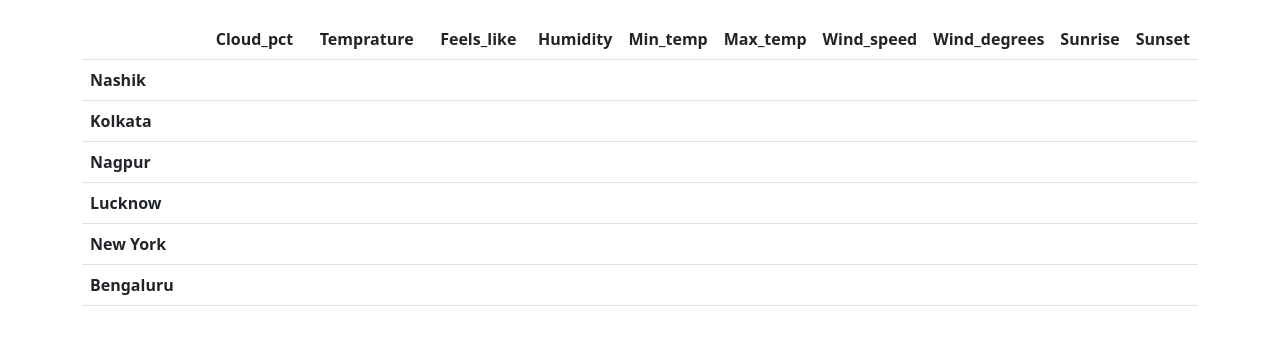
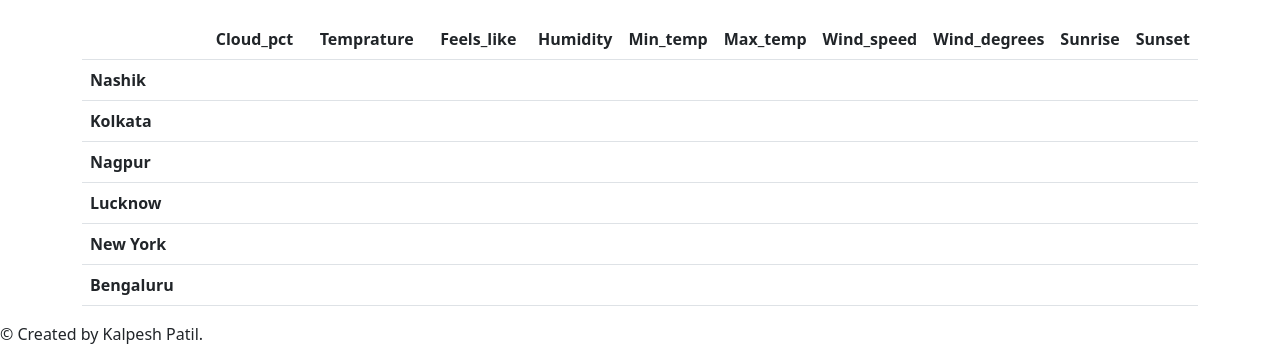
Before and after one commit to kalpesh129/Weather-App, a plain HTML site: page index.html in a window 1280 px wide. Shown: the part 501-863 px from the top of the page. Before the commit the page ends 823 px from the top, so only its background shows below. Drawn offline with nearby package versions, Linux system fonts and the light colour scheme; no server answers.

Commit message:
Added copyright

```diff
--- a/index.html
+++ b/index.html
@@ -256,5 +256,8 @@
       crossorigin="anonymous"
     ></script>
     <script src="script.js"></script>
+    <p>
+      &copy Created by Kalpesh Patil.
+    </p>
   </body>
 </html>
```
